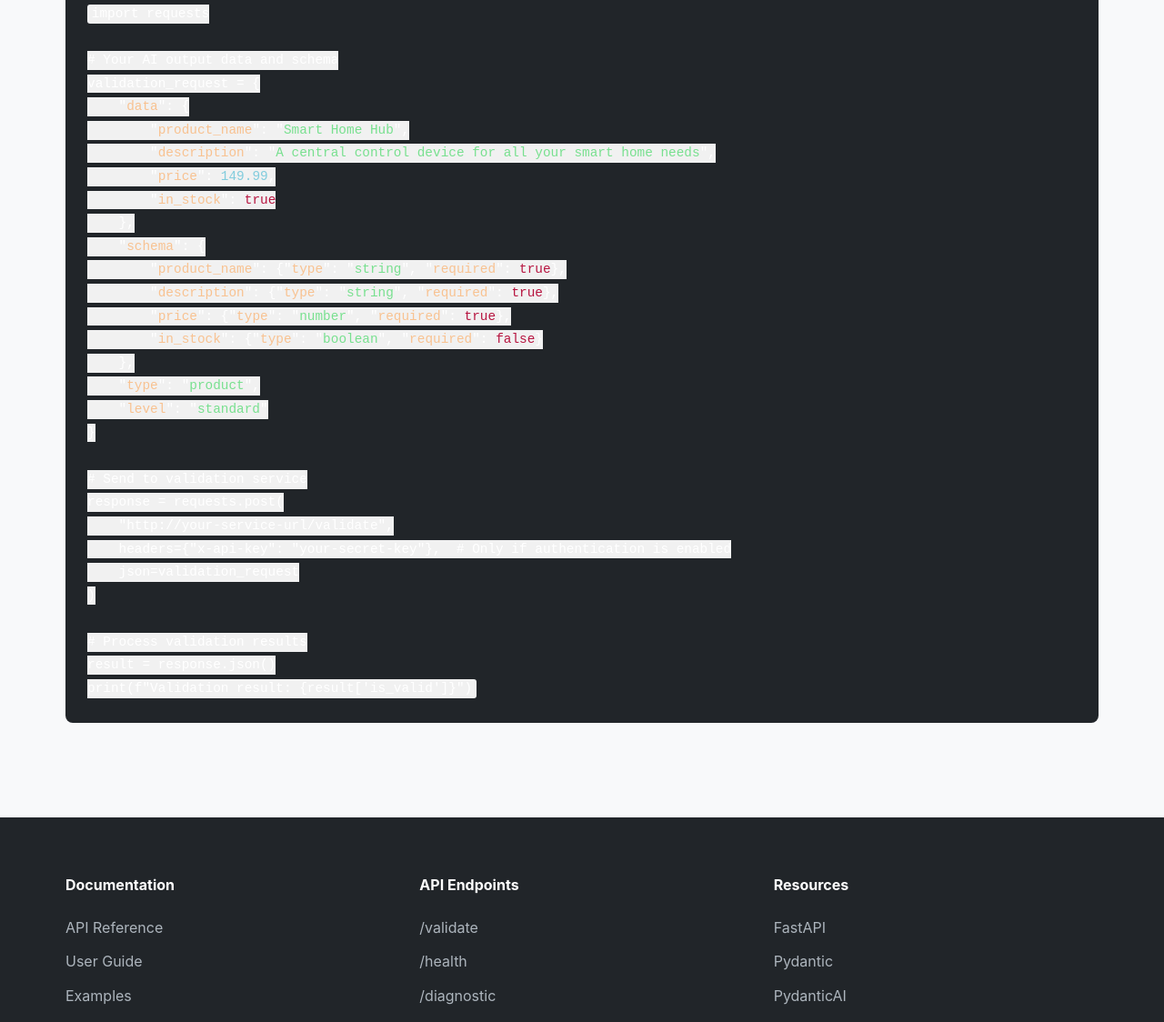
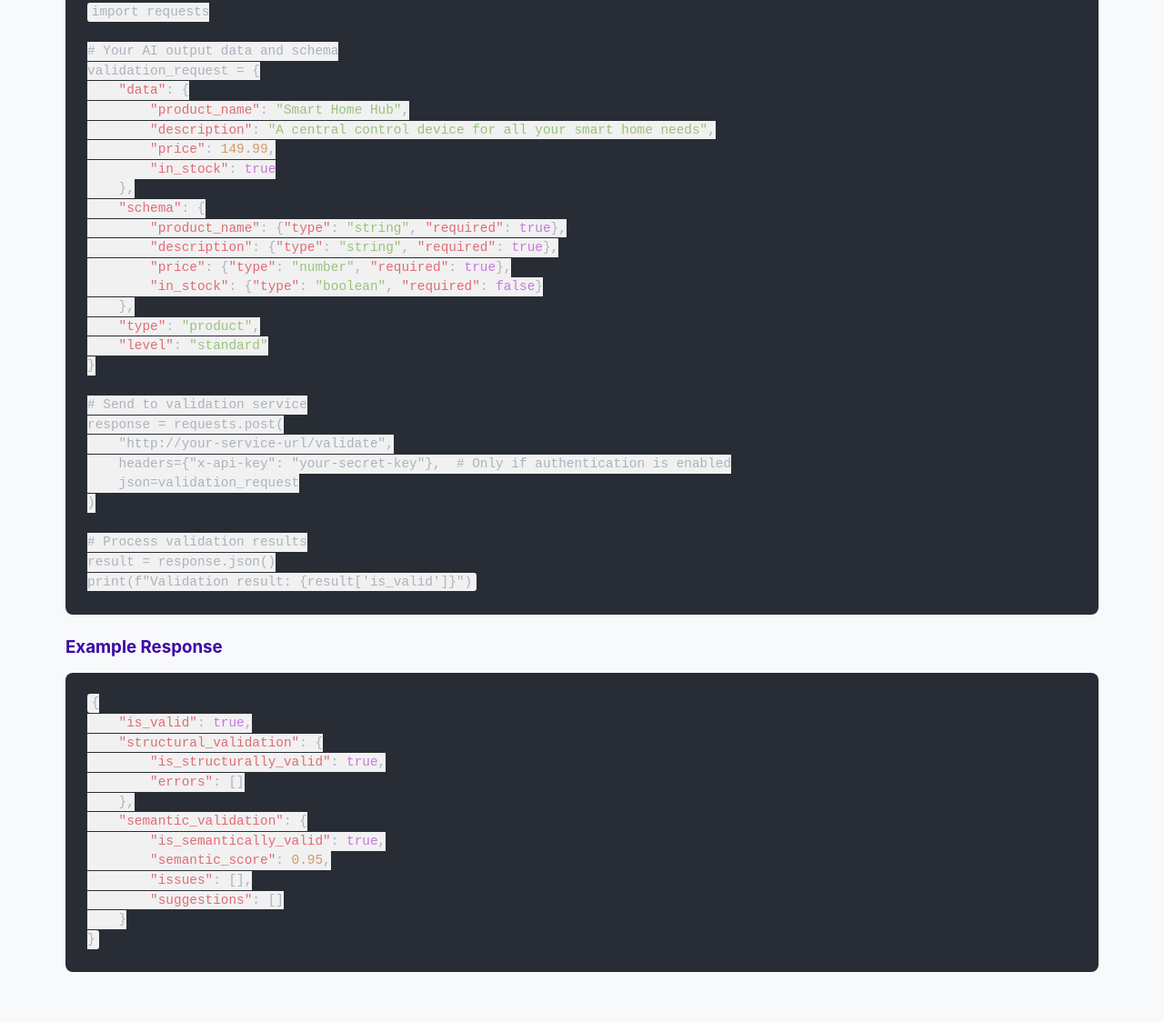
Before and after one commit to Ferymad/fastapi-pydantic, a plain HTML site: page app/static/index.html in a window 1280 px wide. Shown: the part 1940-3064 px from the top of the page at 91% size. Drawn offline with Linux system fonts and the light colour scheme; no server answers.

Commit message:
Update index.html to enhance example usage and response formatting for AI output validation. Improve code readability with styled syntax highlighting for JSON structures and add an example response section to illustrate validation results.

```diff
--- a/app/static/index.html
+++ b/app/static/index.html
@@ -373,24 +373,25 @@
         <h2 id="usage">Example Usage</h2>
         <p>Here's how to validate an AI output using our service:</p>
 
-        <pre><code>import requests
+        <pre style="position: relative; padding: 1.5rem; border-radius: 8px; background-color: #282c34; color: #abb2bf; overflow-x: auto; font-family: 'Fira Code', 'Courier New', monospace; line-height: 1.5; font-size: 14px; margin-bottom: 1.5rem;">
+<code>import requests
 
 # Your AI output data and schema
 validation_request = {
-    "<span class="json-key">data</span>": {
-        "<span class="json-key">product_name</span>": "<span class="json-string">Smart Home Hub</span>",
-        "<span class="json-key">description</span>": "<span class="json-string">A central control device for all your smart home needs</span>",
-        "<span class="json-key">price</span>": <span class="json-number">149.99</span>,
-        "<span class="json-key">in_stock</span>": <span class="json-boolean">true</span>
+    <span style="color: #e06c75;">"data"</span>: {
+        <span style="color: #e06c75;">"product_name"</span>: <span style="color: #98c379;">"Smart Home Hub"</span>,
+        <span style="color: #e06c75;">"description"</span>: <span style="color: #98c379;">"A central control device for all your smart home needs"</span>,
+        <span style="color: #e06c75;">"price"</span>: <span style="color: #d19a66;">149.99</span>,
+        <span style="color: #e06c75;">"in_stock"</span>: <span style="color: #c678dd;">true</span>
     },
-    "<span class="json-key">schema</span>": {
-        "<span class="json-key">product_name</span>": {"<span class="json-key">type</span>": "<span class="json-string">string</span>", "<span class="json-key">required</span>": <span class="json-boolean">true</span>},
-        "<span class="json-key">description</span>": {"<span class="json-key">type</span>": "<span class="json-string">string</span>", "<span class="json-key">required</span>": <span class="json-boolean">true</span>},
-        "<span class="json-key">price</span>": {"<span class="json-key">type</span>": "<span class="json-string">number</span>", "<span class="json-key">required</span>": <span class="json-boolean">true</span>},
-        "<span class="json-key">in_stock</span>": {"<span class="json-key">type</span>": "<span class="json-string">boolean</span>", "<span class="json-key">required</span>": <span class="json-boolean">false</span>}
+    <span style="color: #e06c75;">"schema"</span>: {
+        <span style="color: #e06c75;">"product_name"</span>: {<span style="color: #e06c75;">"type"</span>: <span style="color: #98c379;">"string"</span>, <span style="color: #e06c75;">"required"</span>: <span style="color: #c678dd;">true</span>},
+        <span style="color: #e06c75;">"description"</span>: {<span style="color: #e06c75;">"type"</span>: <span style="color: #98c379;">"string"</span>, <span style="color: #e06c75;">"required"</span>: <span style="color: #c678dd;">true</span>},
+        <span style="color: #e06c75;">"price"</span>: {<span style="color: #e06c75;">"type"</span>: <span style="color: #98c379;">"number"</span>, <span style="color: #e06c75;">"required"</span>: <span style="color: #c678dd;">true</span>},
+        <span style="color: #e06c75;">"in_stock"</span>: {<span style="color: #e06c75;">"type"</span>: <span style="color: #98c379;">"boolean"</span>, <span style="color: #e06c75;">"required"</span>: <span style="color: #c678dd;">false</span>}
     },
-    "<span class="json-key">type</span>": "<span class="json-string">product</span>",
-    "<span class="json-key">level</span>": "<span class="json-string">standard</span>"
+    <span style="color: #e06c75;">"type"</span>: <span style="color: #98c379;">"product"</span>,
+    <span style="color: #e06c75;">"level"</span>: <span style="color: #98c379;">"standard"</span>
 }
 
 # Send to validation service
@@ -403,6 +404,23 @@ response = requests.post(
 # Process validation results
 result = response.json()
 print(f"Validation result: {result['is_valid']}")
+</code></pre>
+
+        <h3>Example Response</h3>
+        <pre style="position: relative; padding: 1.5rem; border-radius: 8px; background-color: #282c34; color: #abb2bf; overflow-x: auto; font-family: 'Fira Code', 'Courier New', monospace; line-height: 1.5; font-size: 14px; margin-bottom: 1.5rem;">
+<code>{
+    <span style="color: #e06c75;">"is_valid"</span>: <span style="color: #c678dd;">true</span>,
+    <span style="color: #e06c75;">"structural_validation"</span>: {
+        <span style="color: #e06c75;">"is_structurally_valid"</span>: <span style="color: #c678dd;">true</span>,
+        <span style="color: #e06c75;">"errors"</span>: []
+    },
+    <span style="color: #e06c75;">"semantic_validation"</span>: {
+        <span style="color: #e06c75;">"is_semantically_valid"</span>: <span style="color: #c678dd;">true</span>,
+        <span style="color: #e06c75;">"semantic_score"</span>: <span style="color: #d19a66;">0.95</span>,
+        <span style="color: #e06c75;">"issues"</span>: [],
+        <span style="color: #e06c75;">"suggestions"</span>: []
+    }
+}
 </code></pre>
     </div>
 
```
